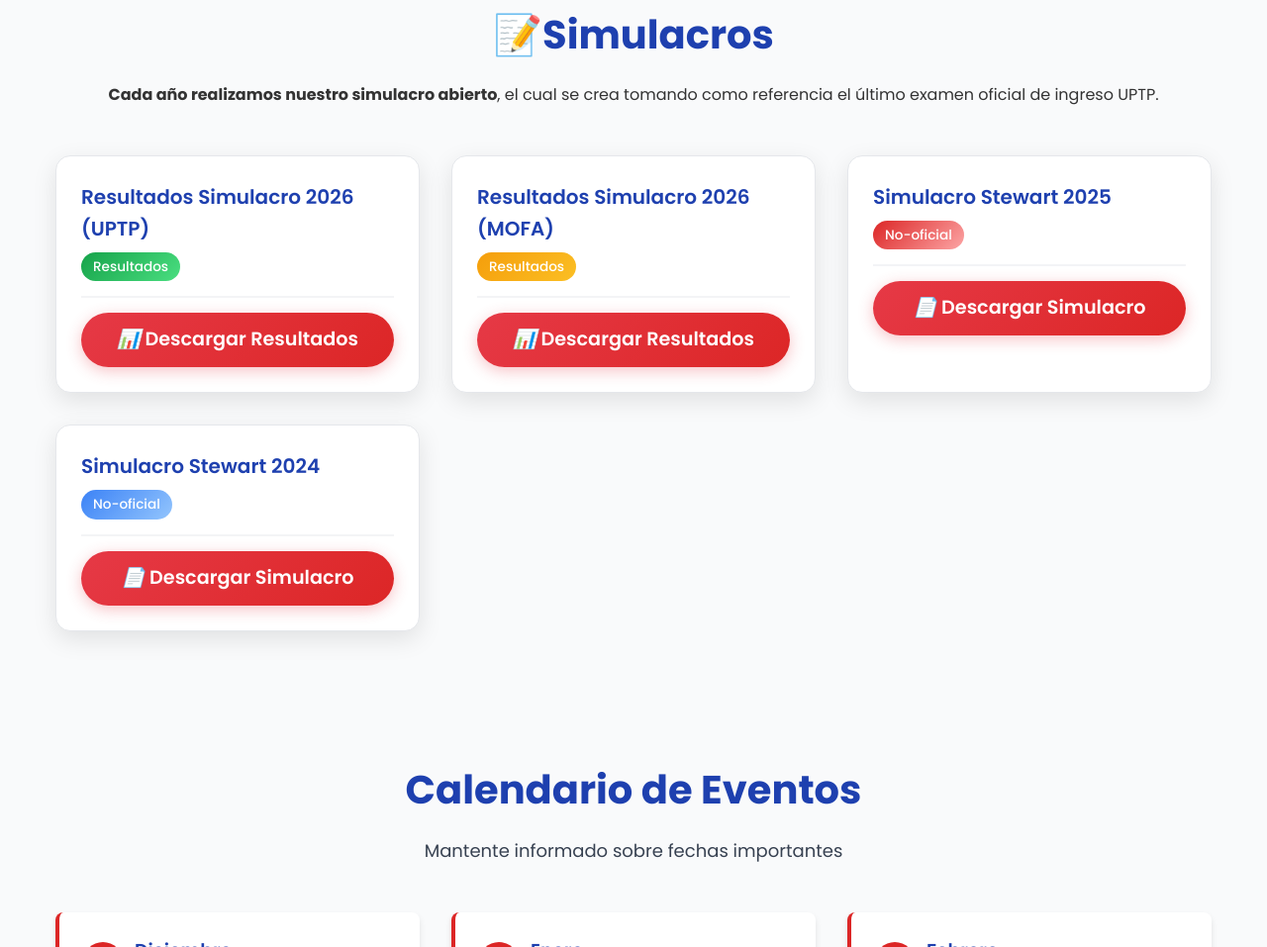
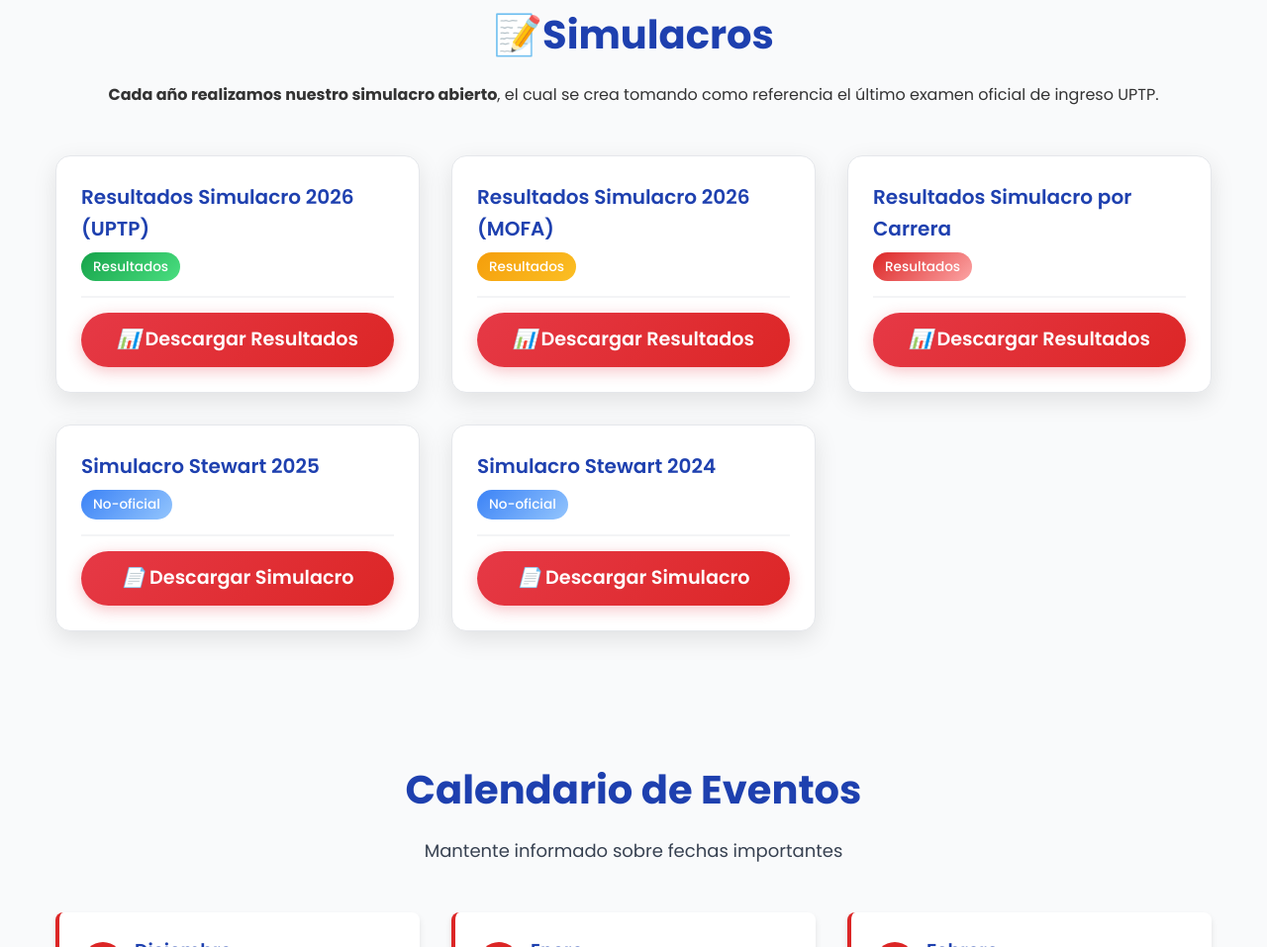
Before and after one commit to MatiasVeraG/Cursillo-Stewart, a plain HTML site: page index.html in a window 1280 px wide. Shown: the part 5156-6113 px from the top of the page at 99% size. Drawn offline with nearby package versions, Linux system fonts and the light colour scheme; a script that the page names is missing.

Commit message:
Cambios de resultados

```diff
--- a/index.html
+++ b/index.html
@@ -1776,6 +1776,20 @@
             </div>
             <div class="simulacro-footer">
               <a href="documents/SIMULACRO 2025_2026 - RESULTADOS MOFA.pdf" download="Resultados_Simulacro_2026_MOFA.pdf" class="btn btn-primary">
+                <i class="download-icon">📊</i> Descargar Resultados
+              </a>
+            </div>
+          </div>
+
+          <!-- Simulacro 2026 por carrera -->
+
+          <div class="simulacro-card">
+            <div class="simulacro-header">
+              <h3>Resultados Simulacro por Carrera</h3>
+              <span class="simulacro-type">Resultados</span>
+            </div>
+            <div class="simulacro-footer">
+              <a href="documents/RANKING_POR_CARRERAS.pdf" download="Ranking_por_Carreras.pdf" class="btn btn-primary">
                 <i class="download-icon">📊</i> Descargar Resultados
               </a>
             </div>
```
Also changed, not shown: 1 other file.
